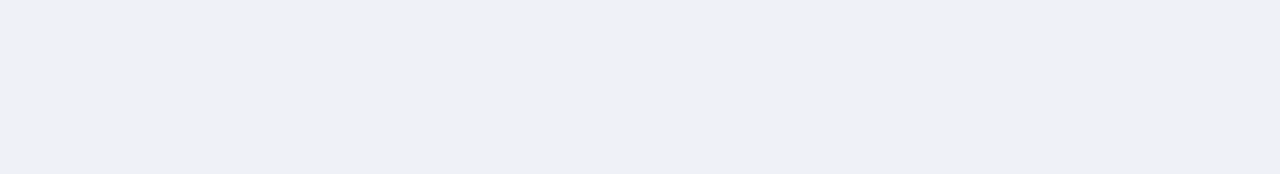
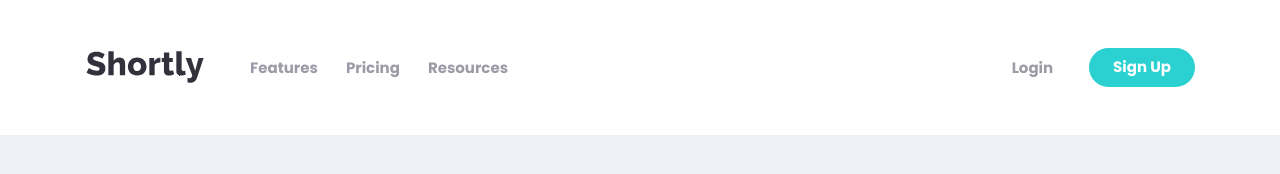
Before and after one commit to qarangy/shortly, a plain HTML site: page index.html in a window 1280 px wide. Drawn offline with Linux system fonts and the light colour scheme.

Commit message:
add site header

```diff
--- a/css/style.css
+++ b/css/style.css
@@ -2,7 +2,7 @@
     --accent-color: #2bd0d0;
     --accent-color-hover: #9ae3e3;
     --text-color: #9e9aa8;
-    --heading-color: #34313d;
+    --text-color-dark: #34313d;
     --light-bg: #eff1f7;
     --dark-bg: #232127;
 }
@@ -69,6 +69,7 @@ img {
     height: auto;
 }
 
+
 /* CONTAINER */
 .container {
     width: 100%;
@@ -80,7 +81,120 @@ img {
 }
 
 
+/* BUTTON */
+.button {
+    display: inline-block;
+    padding: 14px 40px 12px;
+    text-align: center;
+    font-size: 20px;
+    line-height: 1.5;
+    font-weight: bold;
+    color: #fff;
+    text-decoration: none;
+    background-color: var(--accent-color);
+    border: 0;
+    border-radius: 28px;
+    cursor: pointer;
+}
+
+.button:hover {
+    opacity: 0.8;
+}
+
+.button--small {
+    padding: 8px 24px;
+    font-size: 15px;
+    line-height: 22.5px;
+}
+
+.button--big {
+    padding: 18px 40px;
+}
+
+.button--rectangle {
+    border-radius: 5px;
+}
+
+.button--rectangle-big {
+    border-radius: 10px;
+}
+
+
 /* MAIN CONTENT */
 .main-content {
     flex-grow: 1;
 }
+
+
+/* SITE HEADER */
+.site-header {
+    padding-top: 48px;
+    padding-bottom: 48px;
+    font-weight: bold;
+    line-height: normal;
+    background-color: #fff;
+}
+
+.site-header-container {
+    display: flex;
+    align-items: center;
+}
+
+.site-header__logo {
+    margin-right: 45px;
+}
+
+.logo {
+    display: inline-block;
+}
+
+.logo__img {
+    display: block;
+    width: 120px;
+    height: 32px;
+    object-fit: contain;
+}
+
+.sitenav {
+margin-right: auto;
+}
+
+.sitenav__list {
+    display: flex;
+    margin: 0;
+    padding: 0;
+    list-style: none;
+}
+
+.sitenav__item:not(:last-child) {
+    margin-right: 28px;
+}
+
+.sitenav__link {
+    display: block;
+    text-decoration: none;
+    color: var(--text-color);
+}
+
+.sitenav__link:hover {
+    color: var(--text-color-dark);
+}
+
+.site-header__auth {
+    display: flex;
+    align-items: center;
+    margin-left: 36px;
+    font-size: 15px;
+    line-height: normal;
+}
+
+.site-header__login-link {
+    display: inline-block;
+    margin-right: 36px;
+    color: var(--text-color);
+    text-decoration: none;
+}
+
+.site-header__login-link:hover {
+    color: var(--text-color-dark);
+}
--- a/index.html
+++ b/index.html
@@ -12,7 +12,26 @@
 </head>
 <body>
 
+    <header class="site-header">
+        <div class="site-header-container container">
+            <a class="site-header__logo logo" href="#">
+                <img class="logo__img" src="img/icon-Shortly.svg" alt="site logo" width="120" height="32">
+            </a>
 
+            <nav class="sitenav">
+                <ul class="sitenav__list">
+                    <li class="sitenav__item"><a class="sitenav__link" href="#">Features</a></li>
+                    <li class="sitenav__item"><a class="sitenav__link" href="#">Pricing</a></li>
+                    <li class="sitenav__item"><a class="sitenav__link" href="#">Resources</a></li>
+                </ul>
+            </nav>
+
+            <div class="site-header__auth">
+                <a class="site-header__login-link" href="#">Login</a>
+                <a class="button button--small" href="#">Sign Up</a>
+            </div>
+        </div>
+    </header>
 
     <script src="js/main.js"></script>
 </body>
```
Also changed, not shown: img/icon-Shortly.svg (added).
